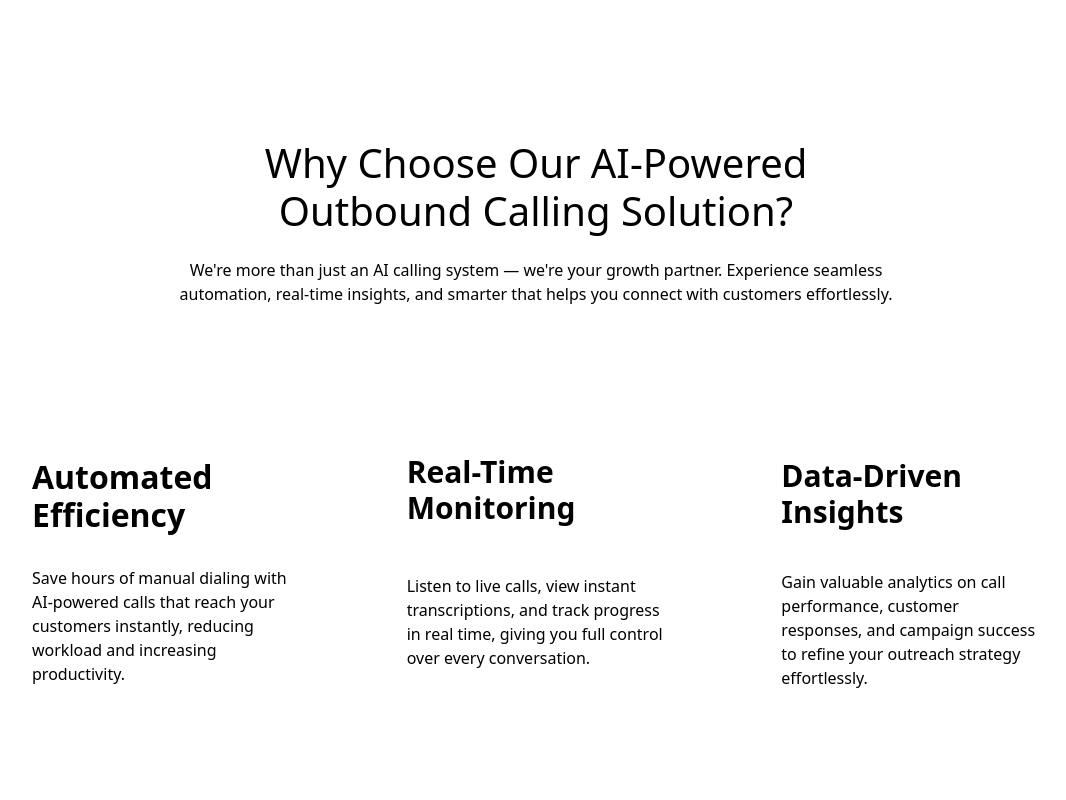
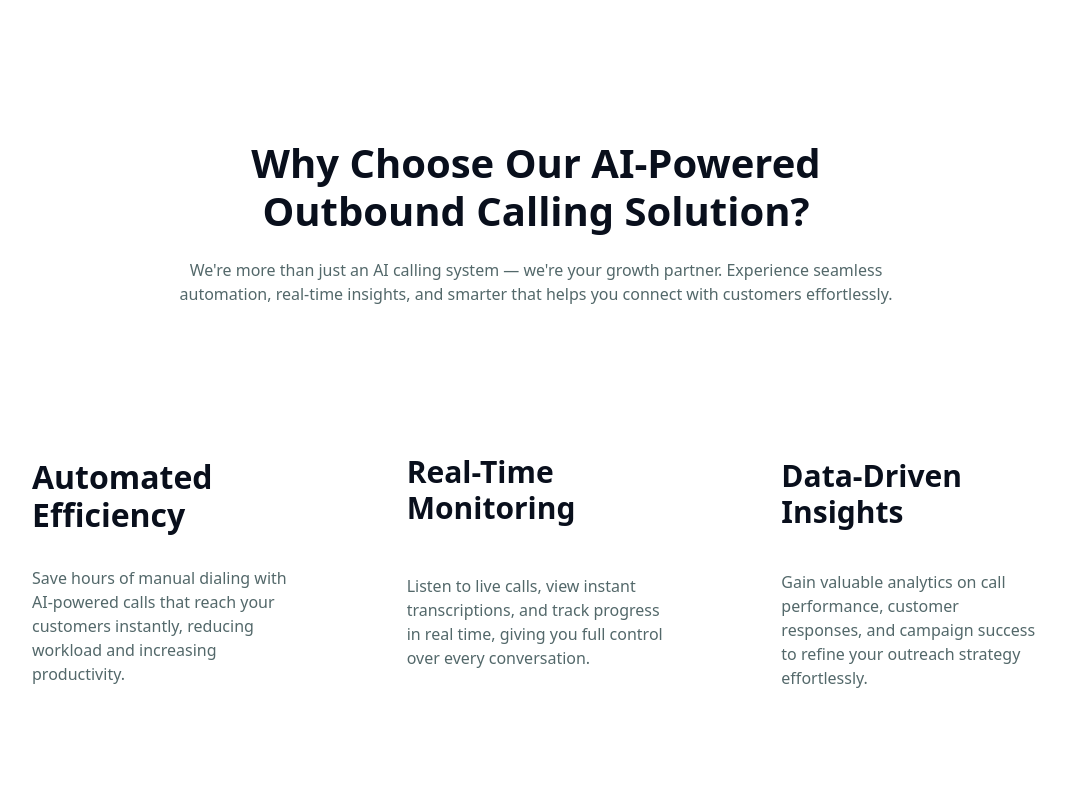
Before and after one commit to Solomon-Dzokoto/Blog, a Next.js app: page / in a window 1280 px wide. Shown: the part 1040-1840 px from the top of the page, without its empty margins (104-1170 px from the left). Built offline with nearby package versions, Linux system fonts and the light colour scheme.

Commit message:
fix: git conflict in globals.css

```diff
--- a/src/app/globals.css
+++ b/src/app/globals.css
@@ -1,4 +1,29 @@
 @import "tailwindcss";
+
+@theme {
+  --font-circular-std: "circular-std", sans-serif;
+  --font-roboto: "roboto", sans-serif;
+  --font-mona-sans: "mona-sans", sans-serif;
+  --color-primary: #090f1c;
+  --color-secondary: #53686a;
+  --font-weight-bolder: 900;
+  --color-secondary-variant: #f6f8fa;
+  --color-white-background-color: #ffffff;
+  --color-black-background-variant-3: #212121;
+  --color-black-background-variant-4: #2a2a2a;
+  --color-black-background-variant-4: #1b1b1b;
+  --color-black-text-variant-1: #212121;
+  --color-black-text-variant-2: #090f1c;
+  --color-black-text-variant-3: #2a2a2a;
+  --color-black-text-variant-4: #1c1c1c;
+  --color-black-text-variant-5: #1b1b1b;
+  --color-grey-text-variant-1: #474747;
+  --color-grey-text-variant-2: #53686a;
+  --color-grey-text-variant-3: #84919d;
+  --color-white-text-variant-1: #ececec;
+  --color-black-button-variant-1: #1b1b1b;
+  --color-grey-border-variant-1: #a0a0a0;
+}
 
 input:-webkit-autofill {
   background-color: transparent !important;
```
